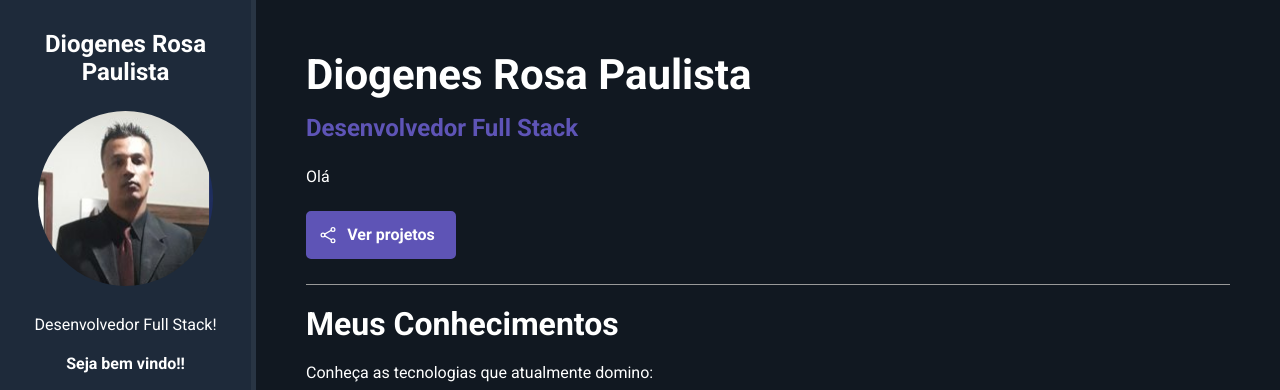
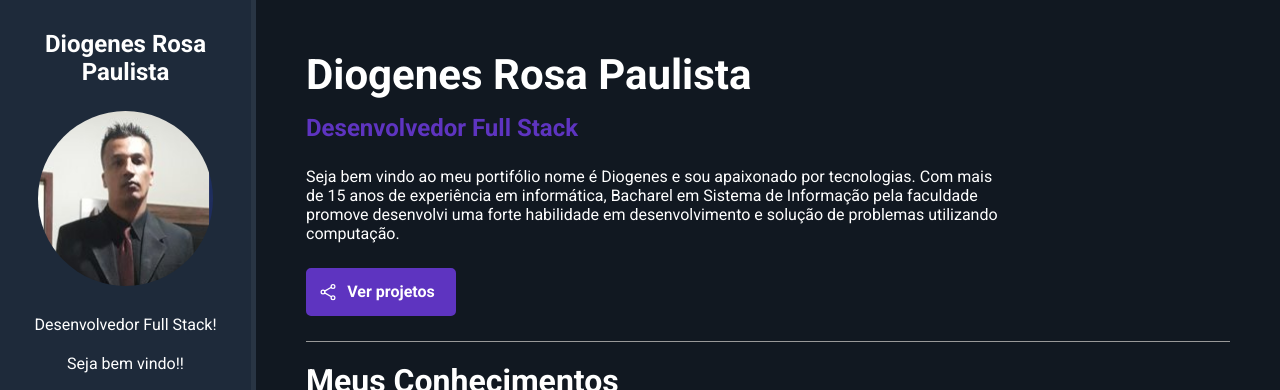
Before and after one commit to DiogenesPaulista/DiogenesPaulista.github.io, a plain HTML site: page index.html in a window 1280 px wide. Shown: the top 390 px of the page. Drawn offline with nearby package versions, Linux system fonts and the light colour scheme.

Commit message:
Atualização dos arquivos do portifólio color

```diff
--- a/css/style.css
+++ b/css/style.css
@@ -8,7 +8,7 @@
 
 /*Variáveis*/
 :root {
-  --main-color: #5e54b6;
+  --main-color: #5e34c0;
   --main-text-color: #fff;
   --border-color: #999;
   --bio-bg-color: #1e2a3a;
--- a/index.html
+++ b/index.html
@@ -22,8 +22,8 @@
       <img id="bio-img" src="img/diogenes.png" alt="Diogenes Rosa">
 
       <p><span>Desenvolvedor Full Stack!</span></p>
-
-      <p id="welcome-text">Seja bem vindo!!</p>
+      Seja bem vindo!!
+      <p id="welcome-text">
 
       <ul id="social-container">
         <li>
@@ -48,7 +48,7 @@
       <h1 id="name">Diogenes Rosa Paulista</h1>
       <p id="title"><span class="highlight">Desenvolvedor Full Stack</span></p>
       <p class="description">
-        Olá
+        Seja bem vindo ao meu portifólio nome é Diogenes e sou apaixonado por tecnologias. Com mais de 15 anos de experiência em informática, Bacharel em Sistema de Informação pela faculdade promove desenvolvi uma forte habilidade em desenvolvimento e solução de problemas utilizando computação.
       </p>
       <a href="https://github.com/DiogenesPaulista" id="btn-projects"><ion-icon name="share-social-outline"></ion-icon> <span>Ver projetos</span></a>
 
```
